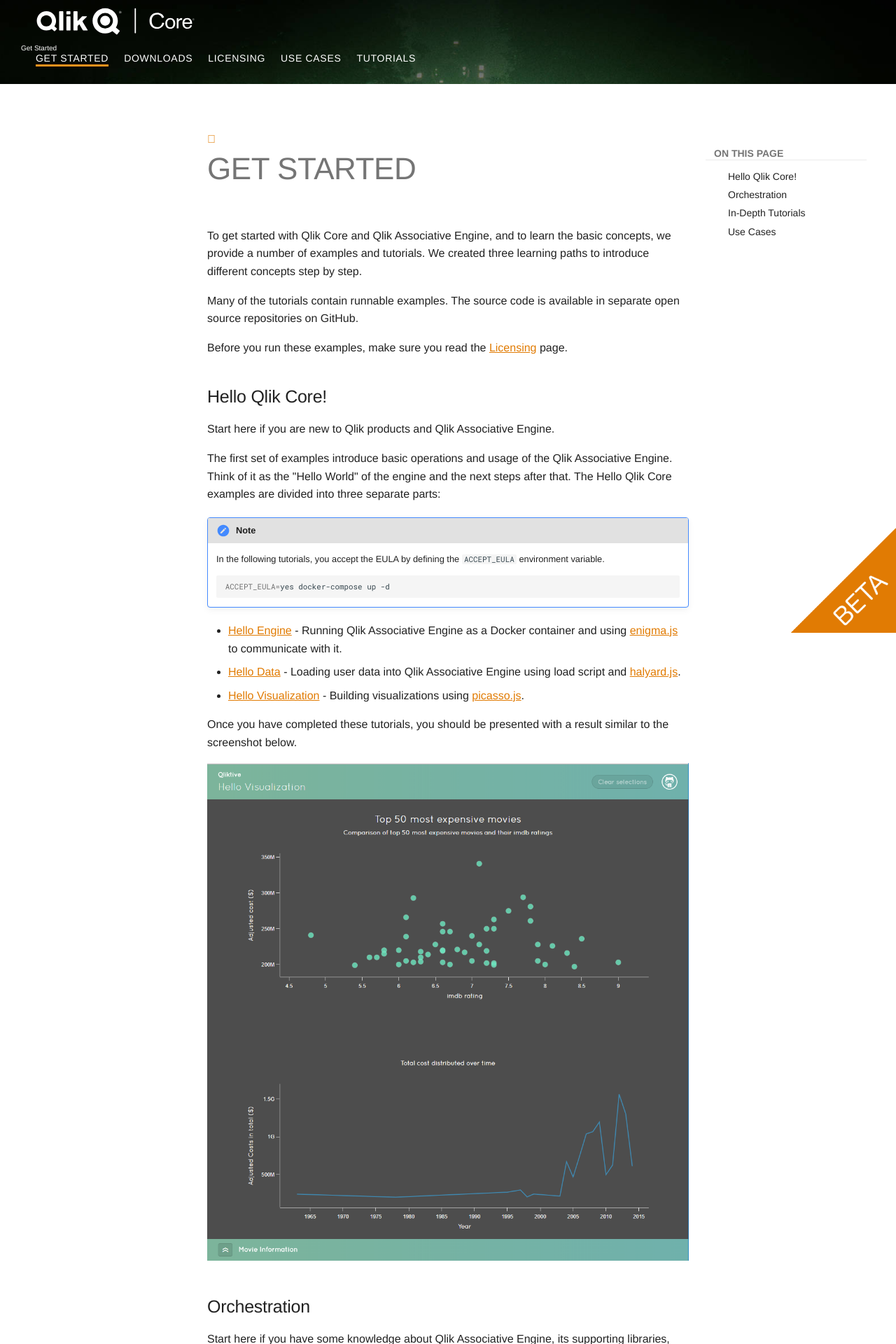
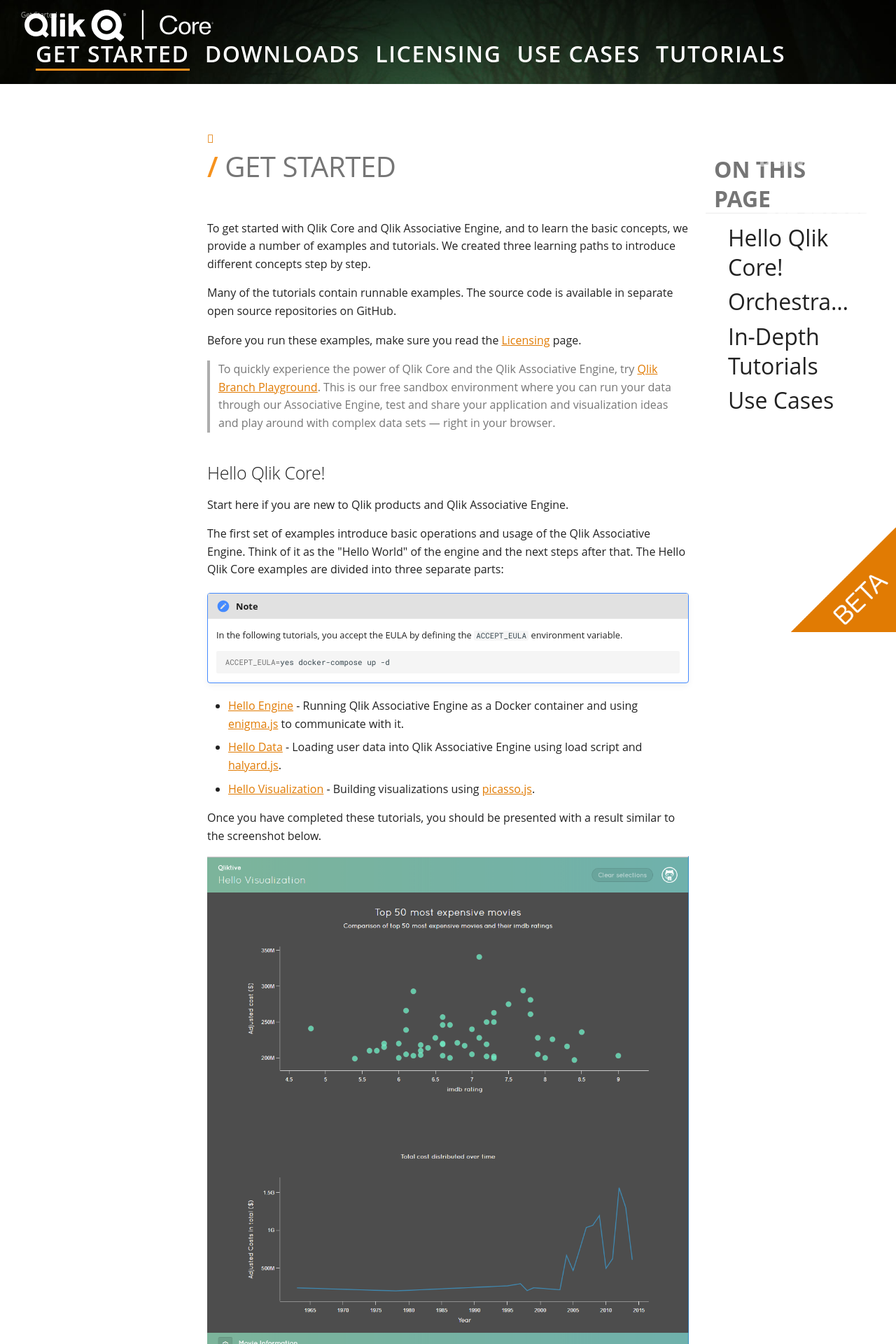
Before and after one commit to qlik-oss/core-website, an MkDocs documentation site: the page built from docs/get-started.md, in a window 1280 px wide. Shown: the top 1920 px of the page at 70% size. Built offline with MkDocs 1.6.1 and Material for MkDocs 9.7.7, drawn with Linux system fonts in a browser that asks for light colours; nearby versions of some CDN libraries; library files that are not in the unit come from our copies; comment, search, counter and statistics services are not loaded.

Commit message:
Align with developer.qlik.com

```diff
--- a/docs/get-started.md
+++ b/docs/get-started.md
@@ -8,6 +8,12 @@
 The source code is available in separate open source repositories on GitHub.
 
 Before you run these examples, make sure you read the [Licensing](./licensing.md) page.
+
+>To quickly experience the power of Qlik Core and the Qlik Associative Engine,
+>try [Qlik Branch Playground](https://developer.qlik.com/playground?utm_medium=qlik_core&utm_source=getting_started_tip&utm_campaign=new_branch).
+>This is our free sandbox environment where you can
+>run your data through our Associative Engine, test and share your application and
+>visualization ideas and play around with complex data sets — right in your browser.
 
 ## Hello Qlik Core!
 
--- a/docs/javascripts/extra.js
+++ b/docs/javascripts/extra.js
@@ -4,9 +4,9 @@
     " hidden";}
   }
 
-/* (function() {
+(function() {
   var h1 = document.getElementsByTagName("h1");
   for (i = 0; i < h1.length; i++) {
     h1[i].insertAdjacentHTML('afterbegin', '<span>/ </span>');
   }
-})(); */
+})();
--- a/docs/stylesheets/custom-style.css
+++ b/docs/stylesheets/custom-style.css
@@ -8,18 +8,25 @@
 }
 
 body {
-  font-family: 'ProximaNova-Regular','Helvetica Neue','helvetica',arial,sans-serif;
+  font-family: 'Open Sans', sans-serif, 'ProximaNova-Regular','Helvetica Neue','helvetica',arial,sans-serif;
 }
 
 .md-container {
   padding-top: 0.4rem;
 }
 
+.md-header-info h2 {
+  font-size: 70px;
+  color:#fff;
+  line-height:  normal;
+}
+
 .md-header-info {
-  text-align: center;
-  padding-top:100px;
-  font-size:40px;
+  letter-spacing: 3px;
+  font-size:24px;
+  line-height: 35px;
   color:#fff;
+  font-weight: 400;
 }
 
 .md-header {
@@ -86,7 +93,9 @@
 
   .md-logo img {
     height: auto;
-    width: 250px;
+    width: 300px;
+    position: absolute;
+    margin-left: -20px;
   }
 }
 
@@ -157,12 +166,13 @@
 
 h1 span {
   color: #F6921D;
-  font-weight: bold;
+  font-weight: 600;
 }
 
 .md-content h1 {
   text-transform: uppercase;
-  font-size: 2.2rem !important;
+  font-size: 2.0rem !important;
+  font-weight: 400;
 }
 
 .md-nav__link:focus, .md-nav__link:hover, .md-nav__link--active,
@@ -178,10 +188,11 @@
   display: inline-block;
   margin: 0px 5px;
   color: white;
-  font-family: 'ProximaNova-Semibold','Helvetica Neue','helvetica',arial,sans-serif;
+  font-weight: 600;
   text-transform: uppercase;
   letter-spacing: .05em;
   opacity: 1;
+  font-size: 1.6rem;
 }
 
 .md-tabs__link:focus {
@@ -200,6 +211,10 @@
 
 .md-flex__cell--shrink:first-child {
   vertical-align: middle;
+}
+
+.md-nav {
+  font-size: 1.6rem;
 }
 
 .md-logo {
@@ -468,7 +483,6 @@
   margin: auto;
   margin-top: 0px;
   padding: 0px 30px;
-  font-family: 'ProximaNova-Regular','Helvetica Neue','helvetica',arial,sans-serif;
   font-size: 18px;
 }
 
@@ -506,13 +520,12 @@
   }
 
 .footer-nav-menu ul li {
-  font-family: 'BasicCommercialLTPro-Roman','Helvetica Neue','helvetica',arial,sans-serif;
   line-height: 45px;
   color: #63666a;
 }
 
 .footer-nav-menu .footer-menu-item .footer-menu-title {
-  font-family: 'ProximaNova-Semibold','Helvetica Neue','helvetica',arial,sans-serif;
+  font-weight: 600;
   letter-spacing: .05em;
   text-transform: uppercase;
   color: #63666a;
@@ -576,18 +589,23 @@
 }
 
 .marketing-text-button {
-  color: white;
-  font-size:16px;
-  background-color: #f7921d;
-  opacity: 1;
-  padding: 10px 20px 10px 20px;
+  color: rgba(255,255,255,.6);
+  font-size:26px;
+  opacity: 0.8;
+  margin-right: 15px;
+  padding-left: 30px;
+  padding-right: 5px;
+  padding-bottom: 30px;
+  padding-top: 30px;
   text-decoration: none;
   text-transform: uppercase;
+  font-weight: 800;
 }
 
 .marketing-text-button:hover {
-  opacity: 1;
-  background-color: #f7921d;
+  color: #333;
+  background-color: #FFF;
+  border-left: 8px solid var(--custom-orange);
 }
 
 .marketing-text a {
--- a/theme/partials/header.html
+++ b/theme/partials/header.html
@@ -50,16 +50,28 @@
       </div>
       <div class="md-flex">
         <div class="md-flex__cell md-flex__cell--stretch">
+          <br><br>
             {% include "partials/tabs.html" %}
+            <div style="position: absolute; right: 0px; top: 200px; text-align: right">
+                <p><a href="./downloads/" class="marketing-text-button">Downloads</a></p><br><br>
+                  <p><a href="./get-started/" class="marketing-text-button">Get Started</a></p>
+              </div>
         </div>
       </div>
       {% if page.is_homepage %}
       <div class="md-flex md-flex-homepage">
-          <div class="md-flex__cell md-flex__cell--stretch">
+          <div class="md-flex__cell md-flex__cell--shrink">
             <div class="md-header-info">
-                Build custom, reactive data-driven applications and visualizations with this development platform built on the Qlik Associative Engine.
-               <p><a href="./downloads/" class="marketing-text-button">Download</a>&nbsp;&nbsp;&nbsp;&nbsp;<a href="./get-started/" class="marketing-text-button">Get Started</a></p>
-            </div>
+                <h2>Welcome to <br> Qlik Core</h2>
+                Build custom, reactive data-driven applications<br>
+                and visualizations with this development platform <br>
+                built on the Qlik Associative Engine.
+              </div>
+
+
+          </div>
+          <div class="md-flex__cell md-flex__cell--shrink">
+
           </div>
       </div>
       {% endif %}
--- /dev/null
+++ b/theme/partials/social.html
@@ -0,0 +1,9 @@
+{% if config.extra.social %}
+  <div class="md-footer-social">
+    <link rel="stylesheet" href="{{ base_url }}/assets/fonts/font-awesome.css">
+    {% for social in config.extra.social %}
+      <a href="{{ social.link }}" class="md-footer-social__link fa fa-{{ social.type }}" target="_blank"></a>
+    {% endfor %}
+        <a href="https://branch.qlik.com" class="md-footer-social__link fa" target="_blank"><img src="{{ base_url }}/images/Icon_Qlik_Branch.png" style="margin-bottom: -5px" height="55px" /></a>
+  </div>
+{% endif %}
```
Also changed, not shown: docs/images/Icon_Qlik_Branch.png (added), docs/images/marketing-background.jpg.
